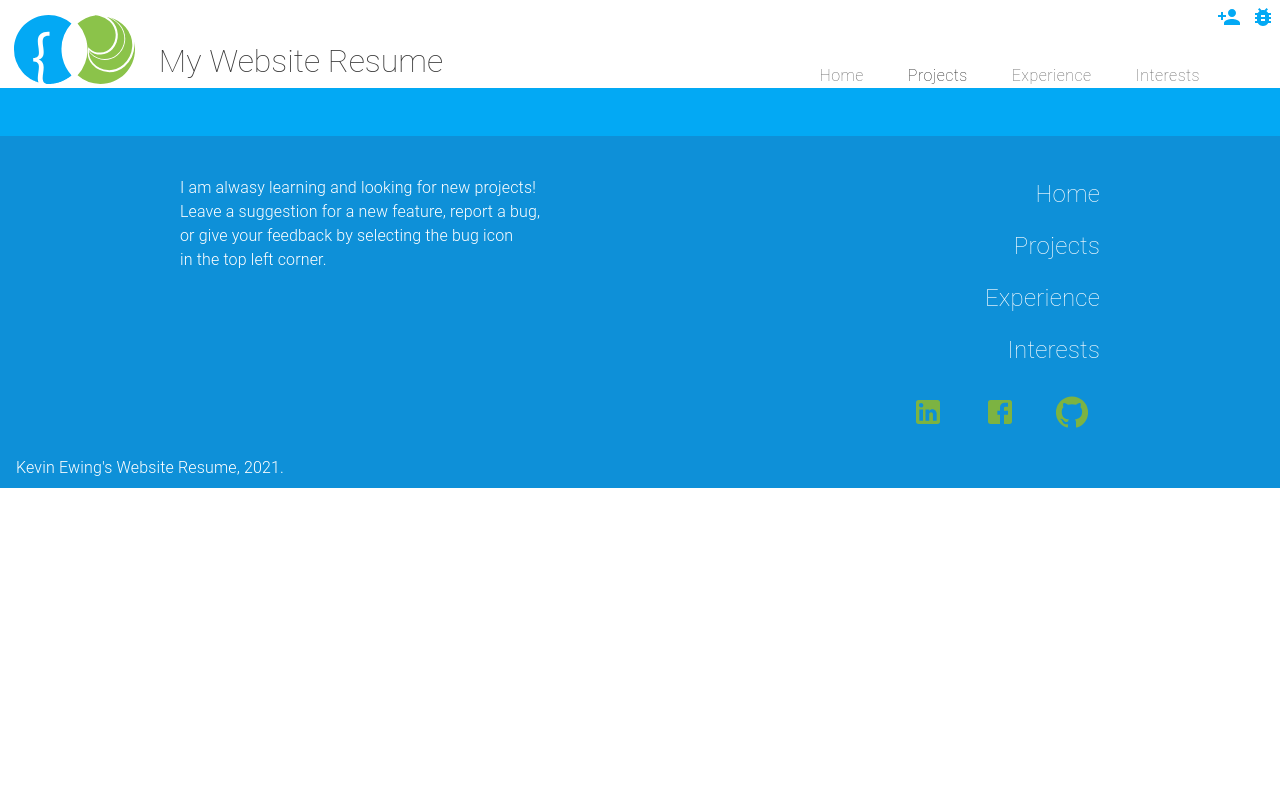
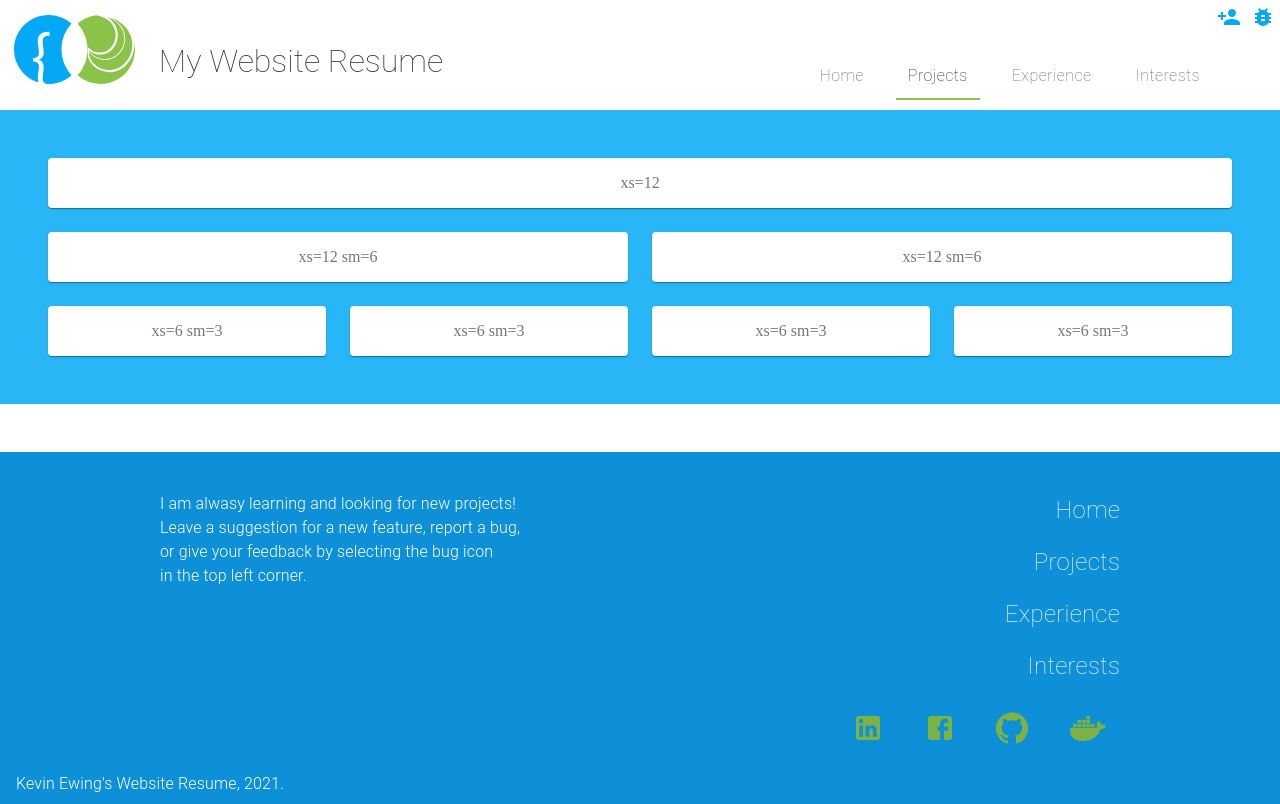
Before and after one commit to kevin-ewing/my-website-resume, a React (Create React App) app: page /projects in a window 1280 px wide. Built offline with nearby package versions, Linux system fonts and the light colour scheme.

Commit message:
Created all pages, finished Landing Page

```diff
--- a/src/components/App.js
+++ b/src/components/App.js
@@ -6,6 +6,9 @@ import theme from '../components/ui/Theme';
 import Header from '../components/ui/Header';
 import Footer from '../components/ui/Footer';
 import LandingPage from '../components/LandingPage';
+import Projects from '../components/Projects';
+import Experience from '../components/Experience';
+import Interests from '../components/Interests';
 
 
 function App() {
@@ -17,9 +20,9 @@ function App() {
         <Header value={value} setValue={setValue}/>
         <Switch>
           <Route exact path="/" component={LandingPage} />
-          <Route exact path="/projects" component={() => <div>Projects</div>} />
-          <Route exact path="/experience" component={() => <div>Expereince</div>} />
-          <Route exact path="/interests" component={() => <div>Interests</div>} />
+          <Route exact path="/projects" component={Projects} />
+          <Route exact path="/experience" component={Experience} />
+          <Route exact path="/interests" component={Interests} />
         </Switch>
         <Footer value={value} setValue={setValue}/>
       </BrowserRouter>
--- /dev/null
+++ b/src/components/Experience.js
@@ -0,0 +1,25 @@
+import React from 'react';
+import background from '../assets/landingBackground.svg';
+import {makeStyles} from '@material-ui/core/styles'
+import Grid from '@material-ui/core/Grid'
+import Typography from '@material-ui/core/Typography';
+
+const useStyles = makeStyles(theme => ({
+    Background: {
+        backgroundImage: `url(${background})`,
+        backgroundRepeat:'repeat-x',
+        height: '1920px',
+        width: '100%',
+        [theme.breakpoints.down('lg')]: {
+            backgroundPosition: 'center',
+            backgroundSize: 'cover',
+            position: 'relative',
+        }
+    }
+}))
+
+export default function LandingPage() {
+    const classes = useStyles()
+
+    return ("Hello")
+}
--- /dev/null
+++ b/src/components/Interests.js
@@ -0,0 +1,25 @@
+import React from 'react';
+import background from '../assets/landingBackground.svg';
+import {makeStyles} from '@material-ui/core/styles'
+import Grid from '@material-ui/core/Grid'
+import Typography from '@material-ui/core/Typography';
+
+const useStyles = makeStyles(theme => ({
+    Background: {
+        backgroundImage: `url(${background})`,
+        backgroundRepeat:'repeat-x',
+        height: '1920px',
+        width: '100%',
+        [theme.breakpoints.down('lg')]: {
+            backgroundPosition: 'center',
+            backgroundSize: 'cover',
+            position: 'relative',
+        }
+    }
+}))
+
+export default function LandingPage() {
+    const classes = useStyles()
+
+    return ("Hello")
+}
--- /dev/null
+++ b/src/components/Projects.js
@@ -0,0 +1,60 @@
+import React from 'react';
+import background from '../assets/landingBackground.svg';
+import {makeStyles} from '@material-ui/core/styles';
+import Grid from '@material-ui/core/Grid';
+import Paper from '@material-ui/core/Paper';
+import Typography from '@material-ui/core/Typography';
+
+const useStyles = makeStyles(theme => ({
+    background: {
+        marginTop: "2.5rem",
+        backgroundColor: theme.palette.primary.light,
+        [theme.breakpoints.down('sm')]: {
+            marginTop: ".1rem",
+        },
+        [theme.breakpoints.down('xs')]: {
+            marginTop: "0rem",
+        },
+        flexGrow: 1,
+    },
+    paper: {
+        padding: theme.spacing(2),
+        textAlign: 'center',
+        color: theme.palette.text.secondary,
+      },
+    TopAndBottomMargin: {
+        padding:"3rem"
+    }
+}))
+
+export default function LandingPage() {
+    const classes = useStyles()
+
+    return (
+        <div className={classes.background}>
+            <Grid container spacing={3} className={classes.TopAndBottomMargin}>
+                <Grid item xs={12}>
+                    <Paper className={classes.paper}>xs=12</Paper>
+                </Grid>
+                <Grid item xs={12} sm={6}>
+                    <Paper className={classes.paper}>xs=12 sm=6</Paper>
+                </Grid>
+                <Grid item xs={12} sm={6}>
+                <   Paper className={classes.paper}>xs=12 sm=6</Paper>
+                </Grid>
+                <Grid item xs={6} sm={3}>
+                    <Paper className={classes.paper}>xs=6 sm=3</Paper>
+                </Grid>
+                <Grid item xs={6} sm={3}>
+                    <Paper className={classes.paper}>xs=6 sm=3</Paper>
+                </Grid>
+                <Grid item xs={6} sm={3}>
+                    <Paper className={classes.paper}>xs=6 sm=3</Paper>
+                </Grid>
+                <Grid item xs={6} sm={3}>
+                    <Paper className={classes.paper}>xs=6 sm=3</Paper>
+                </Grid>
+            </Grid>
+        </div>
+    )
+}
--- a/src/components/ui/Footer.js
+++ b/src/components/ui/Footer.js
@@ -5,9 +5,11 @@ import Typography from '@material-ui/core/Typography';
 import Box from '@material-ui/core/Box';
 import Grid from '@material-ui/core/Grid';
 import IconButton from '@material-ui/core/IconButton';
+import Button from '@material-ui/core/Button';
 import LinkedIn from '@material-ui/icons/LinkedIn';
 import Facebook from '@material-ui/icons/Facebook';
 import GitHub from '@material-ui/icons/GitHub';
+import docker from '../../assets/docker.svg';
 
 
 const useStyles = makeStyles (theme => ({
@@ -22,7 +24,7 @@ const useStyles = makeStyles (theme => ({
         height: "3rem",
         zIndex: 1302,
         position: "relative",
-        backgroundColor: theme.palette.primary.main,
+        backgroundColor: theme.palette.common.white,
         [theme.breakpoints.down("sm")]: {
             height: "2rem",
         },
@@ -73,7 +75,10 @@ const useStyles = makeStyles (theme => ({
         },
         [theme.breakpoints.down("xs")]:{
             marginTop: ".9rem",
-        }
+        },
+        "&:hover" :{
+            color: theme.palette.secondary.main,
+        },
     },
     icons: {
         color: "white",
@@ -104,6 +109,9 @@ const useStyles = makeStyles (theme => ({
         }
     },
     widgit: {
+        "&:hover" :{
+            backgroundColor: "transparent"
+        },
         color: theme.palette.secondary.dark,
         '& svg': {
             fontSize: "2rem"
@@ -114,6 +122,15 @@ const useStyles = makeStyles (theme => ({
             }
         },
     },
+    docker: {
+        marginTop: "5px",
+        height: "2.2rem",
+        width: "2.2rem",
+        [theme.breakpoints.down("sm")]:{
+            height: "2rem",
+            width: "2rem",
+        },
+    }
 }))
 
 export default function Footer(props) {
@@ -163,6 +180,11 @@ export default function Footer(props) {
                                             <GitHub />
                                         </IconButton>
                                     </Grid>
+                                    <Grid item>
+                                        <Button className={classes.widgit} component={"a"} href="https://hub.docker.com/u/kevinewing" rel="noopener noreferrer" target="_blank">
+                                        <img alt= "docker" src={docker} className={classes.docker}/>
+                                        </Button>
+                                    </Grid>
                                 </Grid>
                             </Grid>
                         </Grid>
--- a/src/components/ui/Header.js
+++ b/src/components/ui/Header.js
@@ -81,14 +81,18 @@ const useStyles = makeStyles((theme) => ({
         textTransform: "none",
         fontSize: "1rem",
         minWidth: 10,
-        marginLeft: "20px"
+        marginLeft: "20px",
+        "&:hover": {
+            color: theme.palette.secondary.light
+            },
   },
   buttonSettings: {
       height: "20px",
       width: "20px",
       margin: "5px",
       "&:hover": {
-        backgroundColor: "transparent"
+        backgroundColor: "transparent",
+        color: theme.palette.secondary.main
         }
   },
   logoContainer: {
@@ -158,11 +162,14 @@ export default function ProminentAppBar(props) {
 
   const tabs = (
       <React.Fragment>
-          <Tabs value={props.value} onChange={handleChange} className={classes.tabContainer} indicatorColor="secondary">
-                <Tab className={classes.tab} component={Link} to="/" label="Home" />
-                <Tab className={classes.tab} component={Link} to="/projects" label="Projects"/>
-                <Tab className={classes.tab} component={Link} to="/experience" label="Experience"/>
-                <Tab className={classes.tab} component={Link} to="/interests" label="Interests" />
+          <Tabs value={props.value}
+                onChange={handleChange}
+                className={classes.tabContainer}
+                indicatorColor="secondary">
+                <Tab className={classes.tab} disableRipple component={Link} to="/" label="Home" />
+                <Tab className={classes.tab} disableRipple component={Link} to="/projects" label="Projects"/>
+                <Tab className={classes.tab} disableRipple component={Link} to="/experience" label="Experience"/>
+                <Tab className={classes.tab} disableRipple component={Link} to="/interests" label="Interests" />
             </Tabs>
       </React.Fragment>
   )
```
Also changed, not shown: src/components/LandingPage.js (+89 -4 lines), src/assets/docker.svg (added).
